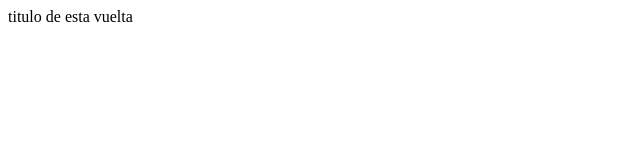
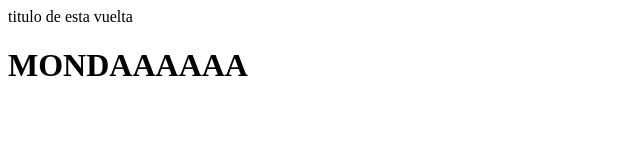
Before and after one commit to wilmerjsp/empresa_proyecto, a plain HTML site: page web/index.html in a window 1280 px wide. Shown: the whole page, without its empty margins (0-640 px from the left). Drawn offline with Linux system fonts and the light colour scheme.

Commit message:
AGREGE LA MONDÁ

```diff
--- a/web/index.html
+++ b/web/index.html
@@ -11,5 +11,6 @@ Click nbfs://nbhost/SystemFileSystem/Templates/JSP_Servlet/Html.html to edit thi
     </head>
     <body>
         <div>titulo de esta vuelta</div>
+        <h1>MONDAAAAAA </h1>
     </body>
 </html>
```
Also changed, not shown: 1 other file.
